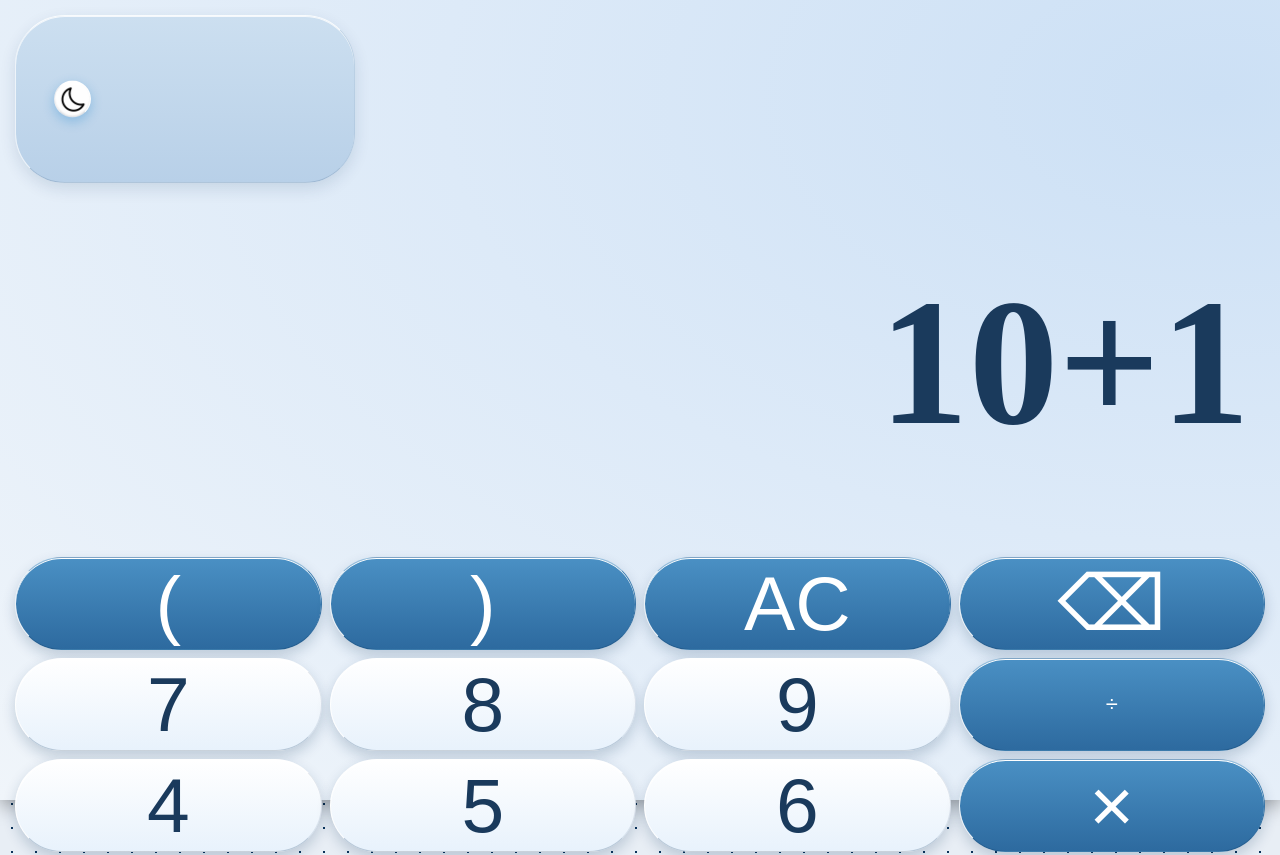
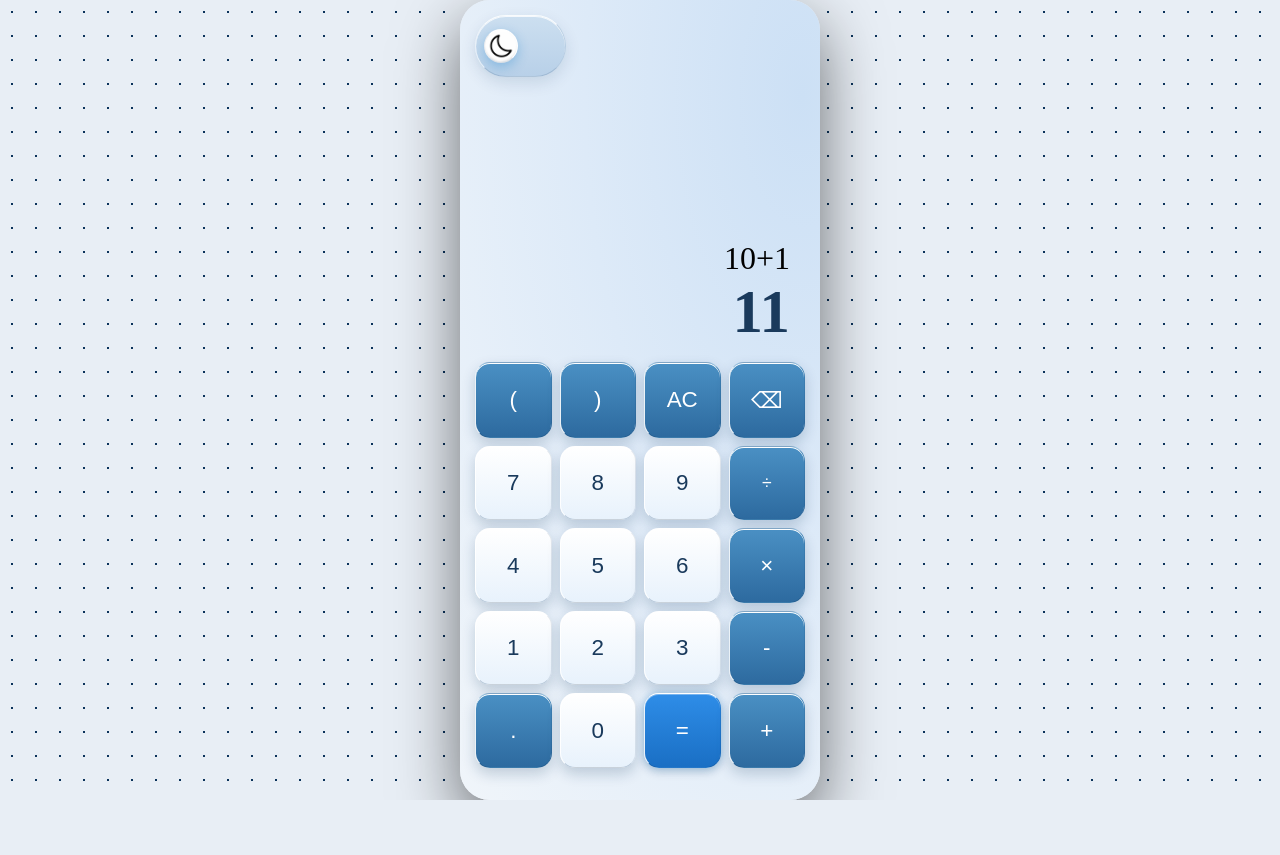
Before and after one commit to yimix-dev/calculadora, a plain HTML site: page index.html in a window 1280 px wide. Shown: the top 855 px of the page. After the commit the page ends 800 px from the top, so only its background shows below. Drawn offline with Linux system fonts and the light colour scheme.

Commit message:
Add media queries for responsive desktop layout

```diff
--- a/index.html
+++ b/index.html
@@ -22,7 +22,8 @@
       </button>
 
       <div class="pantalla">
-        <p id="valor-pantalla">10+1</p>
+        <p id="expresion">10+1</p>
+        <p id="valor-pantalla">11</p>
       </div>
 
       <div class="teclado">
--- a/style.css
+++ b/style.css
@@ -142,7 +142,16 @@ button {
   font-size: 14vw;
   color: var(--valor-pantalla-color-fuente);
   font-weight: bold;
-  line-height: 0;
+}
+
+#expresion,
+#valor-pantalla {
+  margin: 0;
+  padding: 0;
+}
+
+#expresion {
+  font-size: 2rem;
 }
 
 input[type="number"]::-webkit-outer-spin-button,
@@ -152,7 +161,7 @@ input[type="number"]::-webkit-inner-spin-button {
 }
 
 .dividir {
-  font-size: 22px;
+  font-size: clamp(0.85rem, 5vw, 1.4rem);
 }
 
 .resaltar {
@@ -165,7 +174,7 @@ input[type="number"]::-webkit-inner-spin-button {
   background: var(--operar-fondo);
   box-shadow: var(--operar-sombra);
   color: var(--color-fuente-operar);
-  font-size: 35px;
+  font-size: clamp(0rem, 5vw, 1.4rem);
 }
 .teclado {
   display: grid;
@@ -179,7 +188,7 @@ input[type="number"]::-webkit-inner-spin-button {
 .pantalla {
   display: flex;
   flex-direction: column;
-  justify-content: end;
+  justify-content: flex-end;
   align-items: end;
   flex: 1;
   padding: 0px 15px 15px 0px;
@@ -211,21 +220,65 @@ input[type="number"]::-webkit-inner-spin-button {
   display: flex;
   align-items: center;
   justify-content: center;
-  left: 3vw;
+  left: clamp(5px, 2vw, 10px);
   top: 50%;
   transform: translateY(-50%);
-  width: 35px;
-  height: 35px;
+  width: clamp(30px, 11vw, 35px);
+  height: clamp(30px, 11vw, 35px);
   background: var(--thumb-fondo);
   border-top: var(--thumb-borde-arriba);
   border-left: var(--thumb-borde-derecha);
   border-right: var(--thumb-borde-izquierda);
   border-bottom: var(--thumb-borde-inferior);
   box-shadow: var(--thumb-sombra);
-  border-radius: 50%;
+  border-radius: 999px;
   cursor: pointer;
 }
 
 #icono-oscuro {
   width: 85%;
 }
+
+@media (min-width: 500px) {
+  body {
+    display: flex;
+    justify-content: center;
+    align-items: center;
+    min-width: 100dvh;
+  }
+
+  .caja {
+    width: 360px;
+    height: 100dvh;
+    border-radius: 30px;
+    box-shadow: 0 24px 64px rgba(0, 0, 0, 0.55);
+  }
+
+  button {
+    font-size: 1.4rem;
+    border-radius: 15px;
+  }
+
+  .operar {
+    font-size: 1.4rem;
+  }
+  .dividir {
+    font-size: 1.1rem;
+  }
+  #valor-pantalla {
+    font-size: 3.8rem;
+  }
+  .track {
+    width: 32px;
+    height: 60px;
+  }
+  .thumb {
+    width: 32px;
+    height: 32px;
+    left: 8px;
+  }
+}
+
+/* * {
+  outline: 1px solid red;
+} */
```
